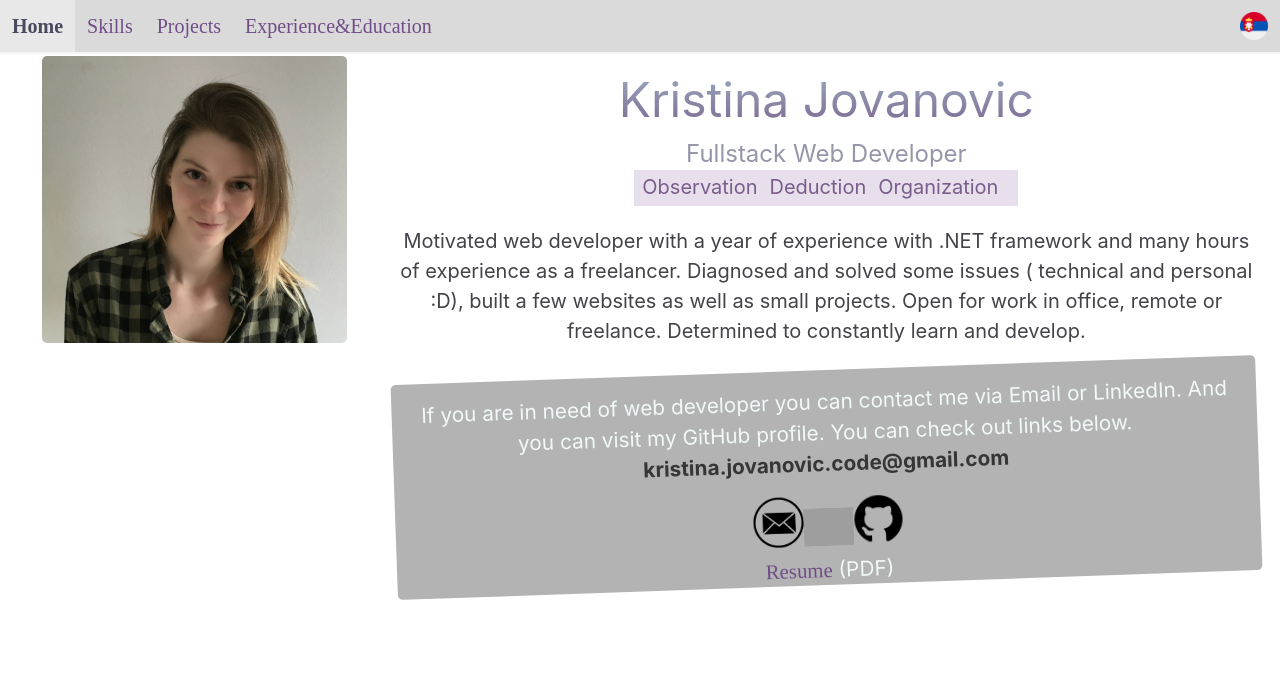
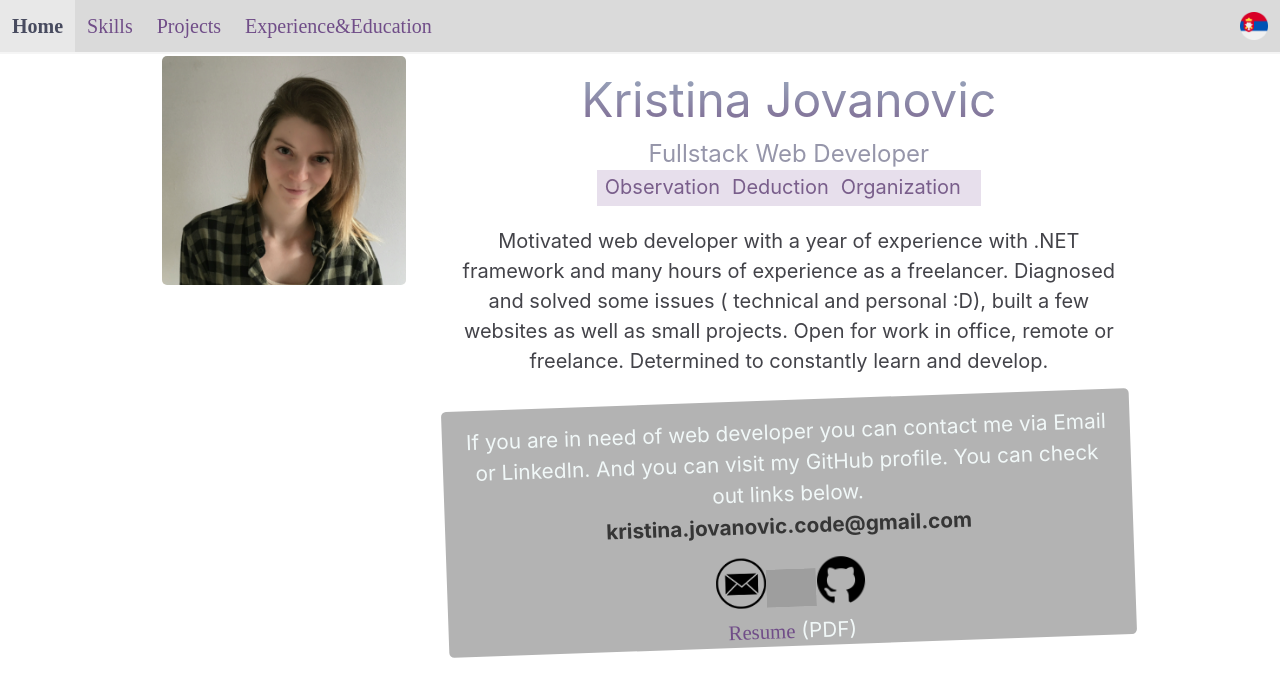
Before and after one commit to Kristina-11/Resume, a React (Create React App) app: page /#/ in a window 1280 px wide. Shown: the top 696 px of the page. Built offline with nearby package versions, Linux system fonts and the light colour scheme; grey boxes are pictures that could not be loaded.

Commit message:
Big screen touch ups.

```diff
--- a/src/components/pages/AboutMe.js
+++ b/src/components/pages/AboutMe.js
@@ -36,7 +36,7 @@ const AboutMe = () => {
     });
 
     return (
-      <motion.div className="is-widescreen is-fluid"
+      <motion.div className="main-container is-widescreen is-fluid"
       variants={containerVariants}
       initial="hidden"
       animate="visible">
--- a/src/index.css
+++ b/src/index.css
@@ -360,3 +360,14 @@ span {
     transform: rotate(0deg);
   }
 }
+
+@media only screen and (min-width: 1200px) {
+  .main-container {
+    width: 80%;
+    margin: 0 auto;
+  }
+
+  .exp-container, .skill-container {
+    height: auto;
+  }
+}
```
